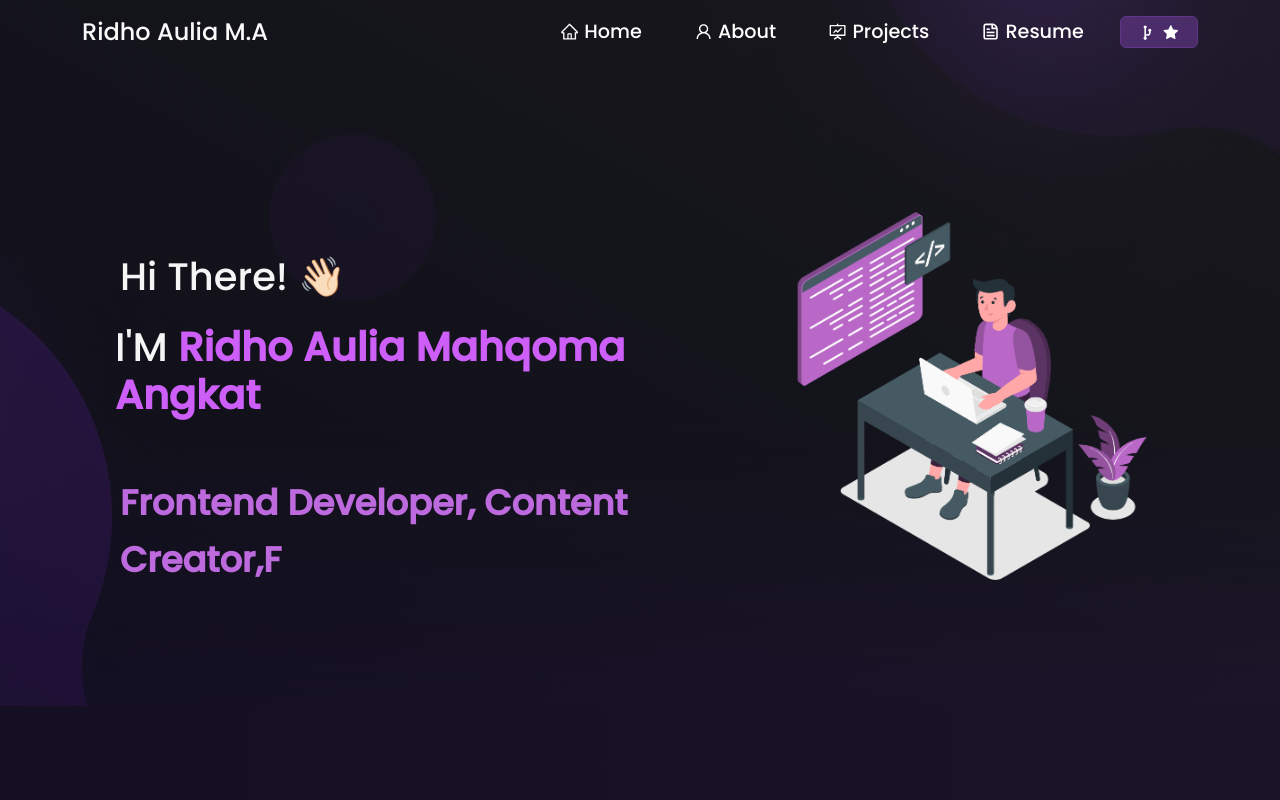
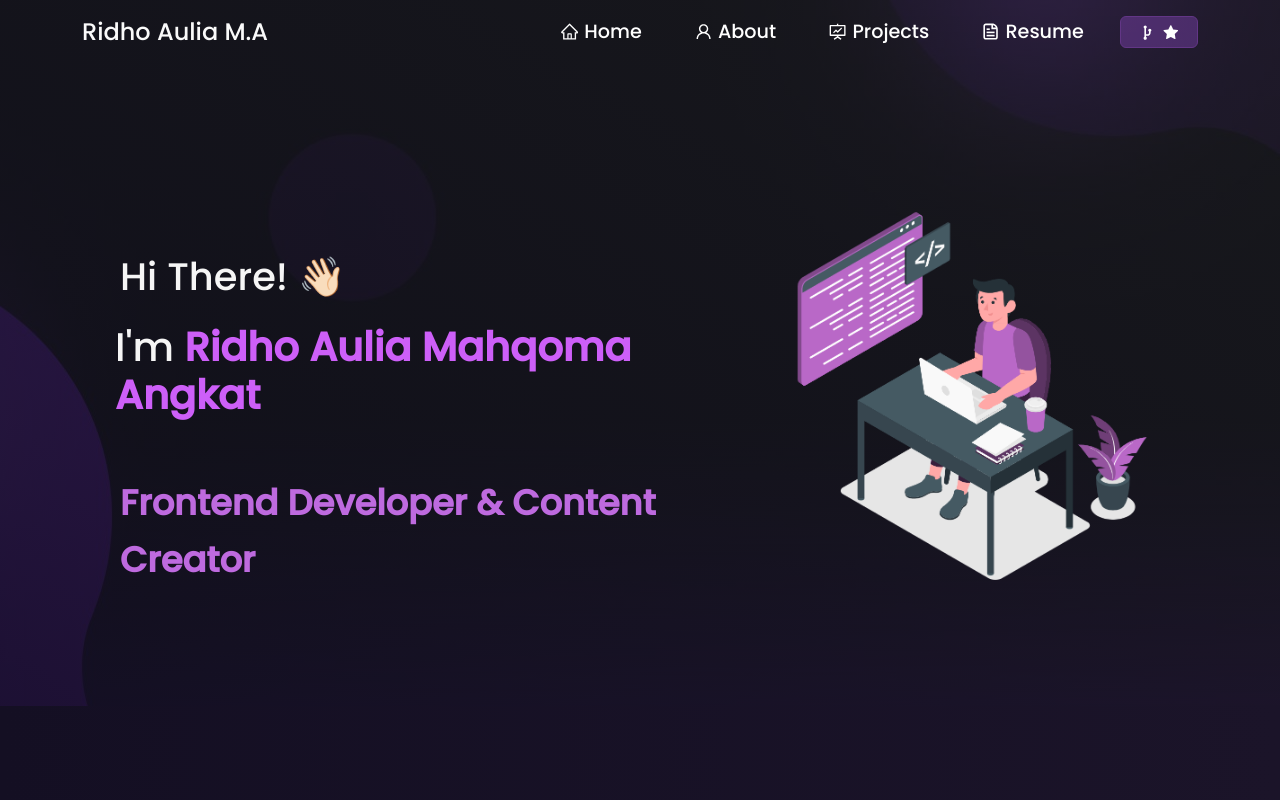
Before and after one commit to ridhoauliama97/react-portfolio, a React (Create React App) app: page / in a window 1280 px wide. Shown: the top 800 px of the page. Built offline with nearby package versions, Linux system fonts and the light colour scheme.

Commit message:
fix resume

```diff
--- a/src/components/Home/Home.js
+++ b/src/components/Home/Home.js
@@ -21,7 +21,7 @@ function Home() {
               </h1>
 
               <h1 className="heading-name">
-                I'M
+                I'm
                 <strong className="main-name"> Ridho Aulia Mahqoma Angkat</strong>
               </h1>
 
--- a/src/components/Home/Type.js
+++ b/src/components/Home/Type.js
@@ -5,7 +5,7 @@ function Type() {
   return (
     <Typewriter
       options={{
-        strings: ["Frontend Developer, Content Creator,Freelancer"],
+        strings: ["Frontend Developer & Content Creator"],
         autoStart: true,
         loop: true,
         deleteSpeed: 50,
```
Also changed, not shown: 1 other file (tests, documents, lock files or other folders).
